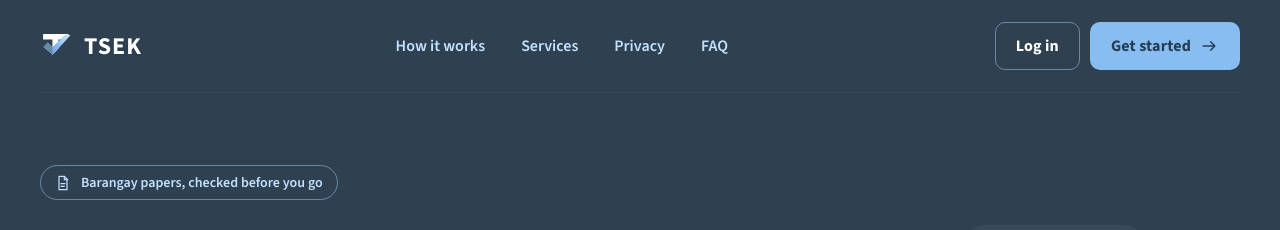
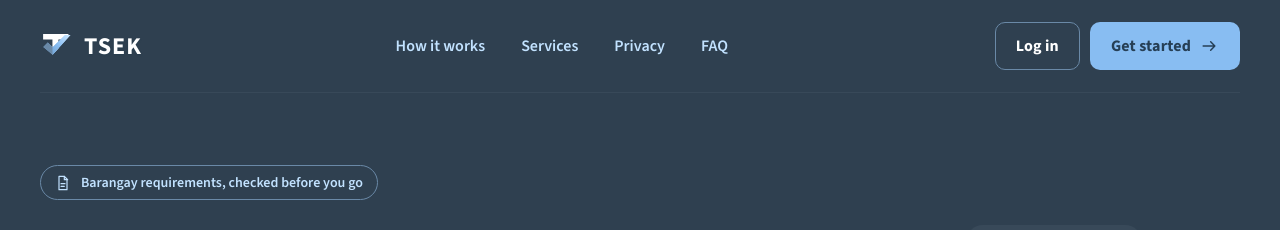
Before and after one commit to Anthonyiwnl/tsek, a React (Vite) app in the folder frontend/: page / in a window 1280 px wide. Shown: the top 230 px of the page. Built offline with nearby package versions, Linux system fonts and the light colour scheme; no server answers.

Commit message:
feat(frontend): reword the landing page label (#393)

```diff
--- a/frontend/src/App.tsx
+++ b/frontend/src/App.tsx
@@ -36,7 +36,7 @@ function Landing() {
       </nav>
       <section className="queue-hero queue-width">
         <div className="queue-hero-copy">
-          <span className="queue-intro"><Icon name="file" size={16} />Barangay papers, checked before you go</span>
+          <span className="queue-intro"><Icon name="file" size={16} />Barangay requirements, checked before you go</span>
           <h1>Every requirement checked before your ticket says <em>READY.</em></h1>
           <p>Prepare your barangay clearance, residency or indigency papers online. TSEK checks each document first, so your trip to the barangay hall isn’t wasted.</p>
           <div className="queue-hero-actions"><Button size="lg" className="queue-cta" iconRight="arrow" onClick={start}>Prepare my documents</Button><Button size="lg" className="queue-outline" onClick={start}>Track a ticket</Button></div>
```
